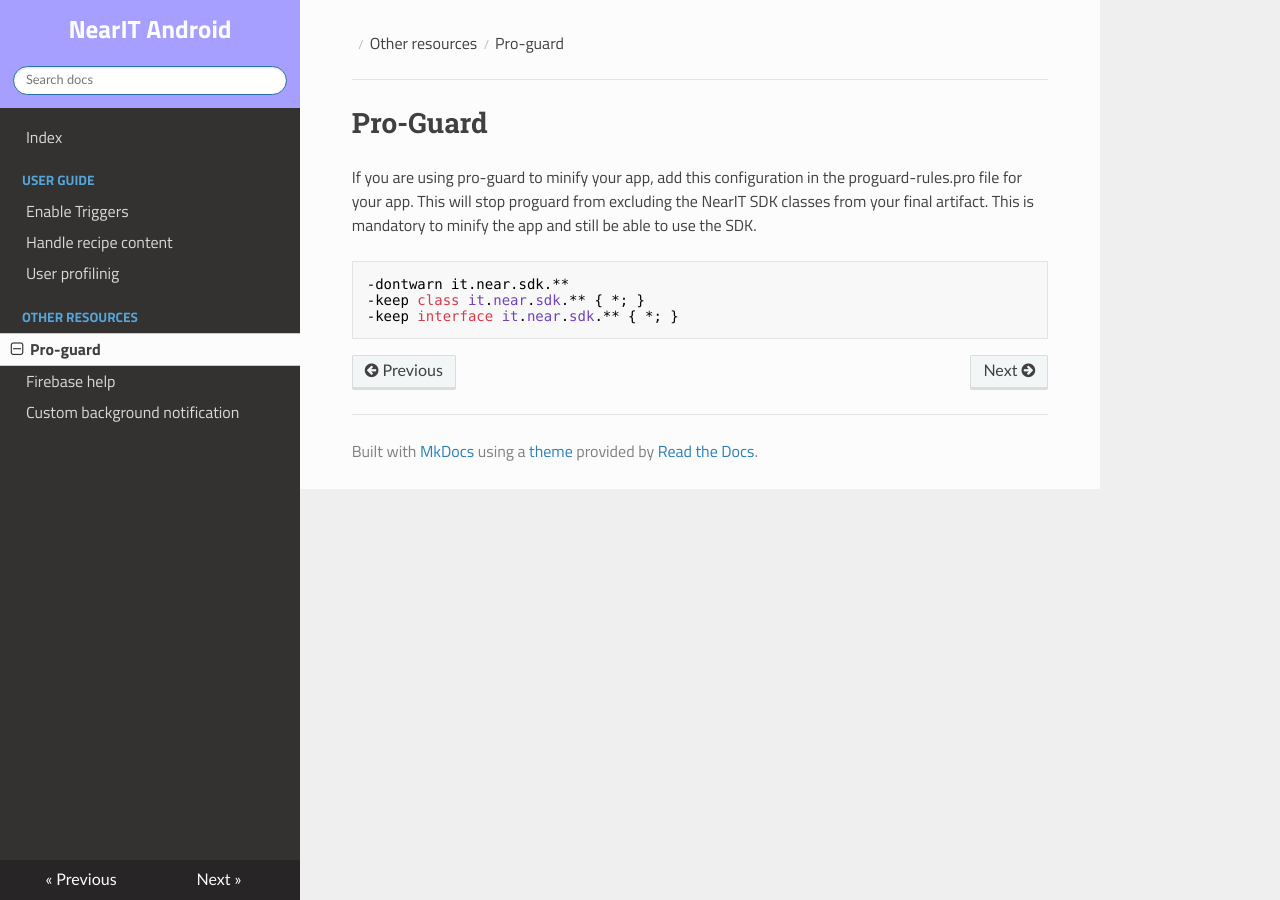
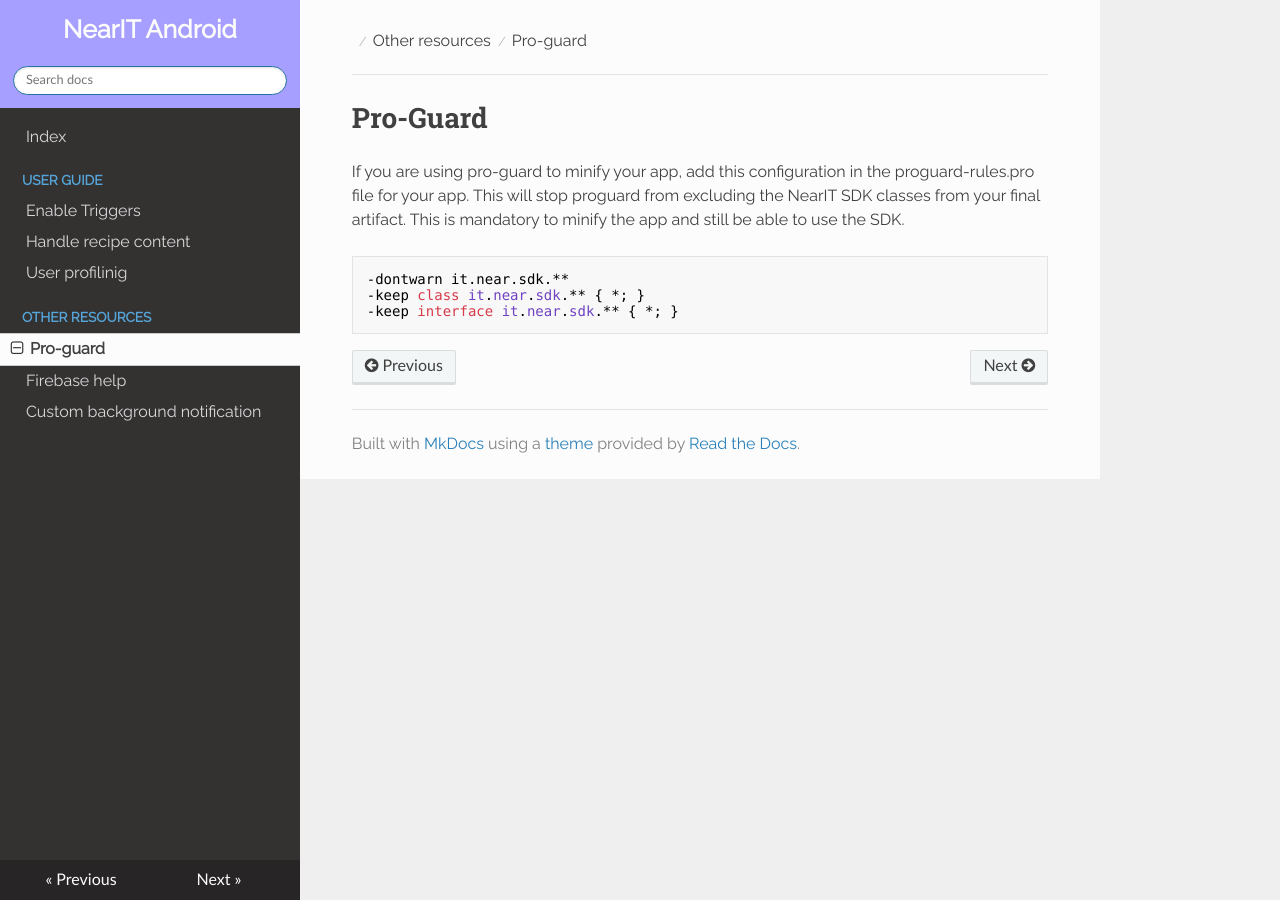
Before and after one commit to nearit/Android-SDK, an MkDocs documentation site: the page built from docs/proguard.md, in a window 1280 px wide. Built offline with MkDocs 1.6.1, drawn with Linux system fonts in a browser that asks for light colours; nearby versions of some CDN libraries; old or Windows-style settings are respelled for this version of MkDocs.

Commit message:
Update nearitdocs.css
improves font import

```diff
--- a/docs/css/nearitdocs.css
+++ b/docs/css/nearitdocs.css
@@ -1,5 +1,4 @@
-@import url('https://fonts.googleapis.com/css?family=Raleway:400,700,900');
-@import url('https://fonts.googleapis.com/css?family=Titillium+Web:400,700,900&text=0123456789');
+@import url('https://fonts.googleapis.com/css?family=Raleway');
 
 body{font-family:'Titillium Web',Raleway,'Helvetica Neue',sans-serif!important}
 
```
